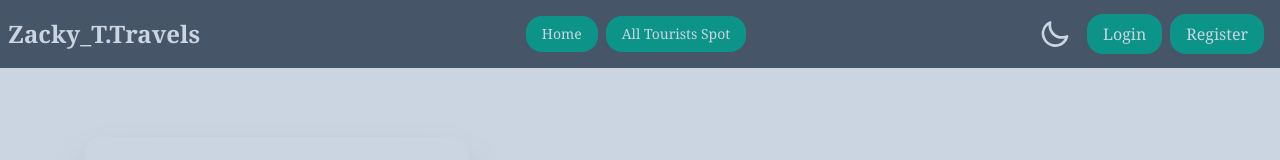
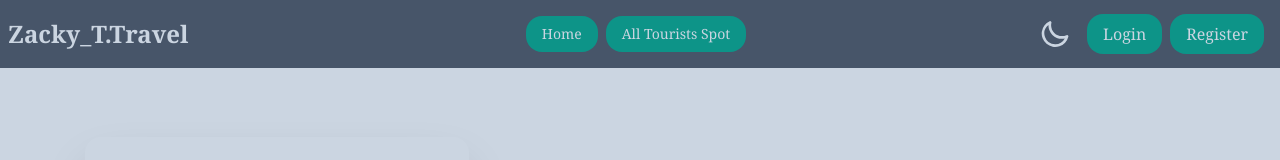
Before and after one commit to Zakaria-24/ZackY_T.Travel-main, a React (Vite) app: page /login in a window 1280 px wide. Shown: the top 160 px of the page. Built offline with nearby package versions, Linux system fonts and the light colour scheme; no server answers.

Commit message:
readme.md file added complete

```diff
--- a/package.json
+++ b/package.json
@@ -20,6 +20,7 @@
     "react-hot-toast": "^2.4.1",
     "react-icons": "^5.1.0",
     "react-router-dom": "^6.23.0",
+    "react-simple-typewriter": "^5.0.1",
     "react-tooltip": "^5.26.4",
     "sort-by": "^1.2.0",
     "sweetalert2": "^11.10.8"
--- a/src/Pages/Home.jsx
+++ b/src/Pages/Home.jsx
@@ -36,13 +36,16 @@ const Home = () => {
   };
 
   return (
-    <div className="bg-slate-300">
+    <div className="">
+      {/* carousel */}
       <Carousel></Carousel>
 
+      {/* home spot */}
       <div className="container mx-auto my-16">
         <HomeSpots></HomeSpots>
       </div>
 
+      {/* country spot */}
       <div className="container mx-auto py-10 pb-20">
         <h1 className=" flex justify-center my-6  text-5xl font-bold text-slate-600 font-serif">
           Countries Historical Place:{}
@@ -67,14 +70,14 @@ const Home = () => {
             <div className=" space-y-20">
               <div>
                 <h1 className="text-5xl font-bold text-teal-500 font-serif pb-8">
-                  HOLIDAY TYPE
+                  HOLIDAY ~ TYPE
                 </h1>
                 <p className="text-xl font-mono">
                   Get explore your dream and travel the world with{" "}
                   <span>Zacky_T.Travels</span>
                 </p>
               </div>
-              <div className="flex flex-col lg:flex-row gap-10 ">
+              <div className="flex pl-10 ml-10 lg:pl-0 flex-col lg:flex-row gap-10 ">
                 <img
                   className="rounded-full w-40 h-40"
                   src="https://i.ibb.co/1KcxNvW/summer-beach-logo-template-441059-36.jpg"
--- a/src/Shared/Navbar.jsx
+++ b/src/Shared/Navbar.jsx
@@ -2,6 +2,7 @@ import { NavLink } from "react-router-dom";
 import CustomContex from "../Utilis/CustomContex";
 import { useEffect, useState } from "react";
 import { Tooltip } from "react-tooltip";
+// import { useTypewriter, Cursor } from "react-simple-typewriter";
 // import TextLottie from "../TextLottie.json";
 // import Lottie from "lottie-react";
 
@@ -25,6 +26,19 @@ const Navbar = () => {
     const localTheme = localStorage.getItem("theme");
     document.querySelector("html").setAttribute("data-theme", localTheme);
   }, [theme]);
+
+  // const { text1 } = useTypewriter({
+  //   words: ["Zack"],
+  //   loop: {},
+  // });
+  // const { text2 } = useTypewriter({
+  //   words: ["Y_T."],
+  //   loop: {},
+  // });
+  // const { text3 } = useTypewriter({
+  //   words: ["Travels"],
+  //   loop: {},
+  // });
 
   return (
     <div>
@@ -72,7 +86,16 @@ const Navbar = () => {
           </div>
           <div>
             {/* <Lottie animationData={TextLottie} /> */}
-            <h1 className=" text-2xl font-bold ">Zacky_T.Travels</h1>
+            <h1 className=" text-2xl font-bold ">Zacky_T.Travel</h1>
+            {/* <h1 className=" text-2xl font-bold ">
+              <span style={{ color: " red" }}>{text1}</span>
+
+              <span>{text2}</span>
+              <span style={{ color: " red" }}>{text3}</span>
+              <span style={{ color: "red" }}>
+                <Cursor cursorStyle="/" />
+              </span>
+            </h1> */}
           </div>
           {/* <div className="tooltip tooltip-right" data-tip="Zacky_T.Travels">
             <Link to="/">
```
Also changed, not shown: 2 other files (tests, documents, lock files or other folders).
